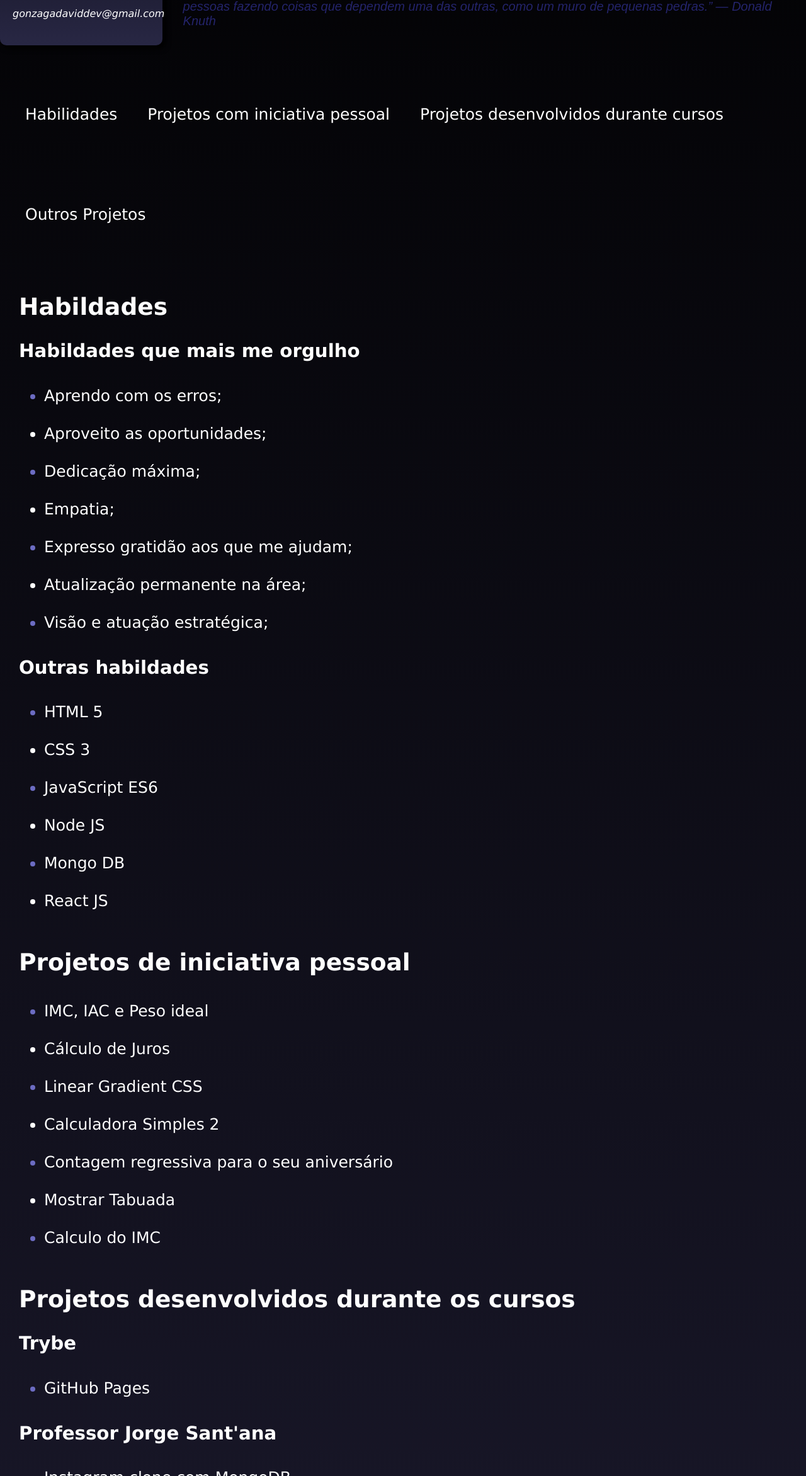
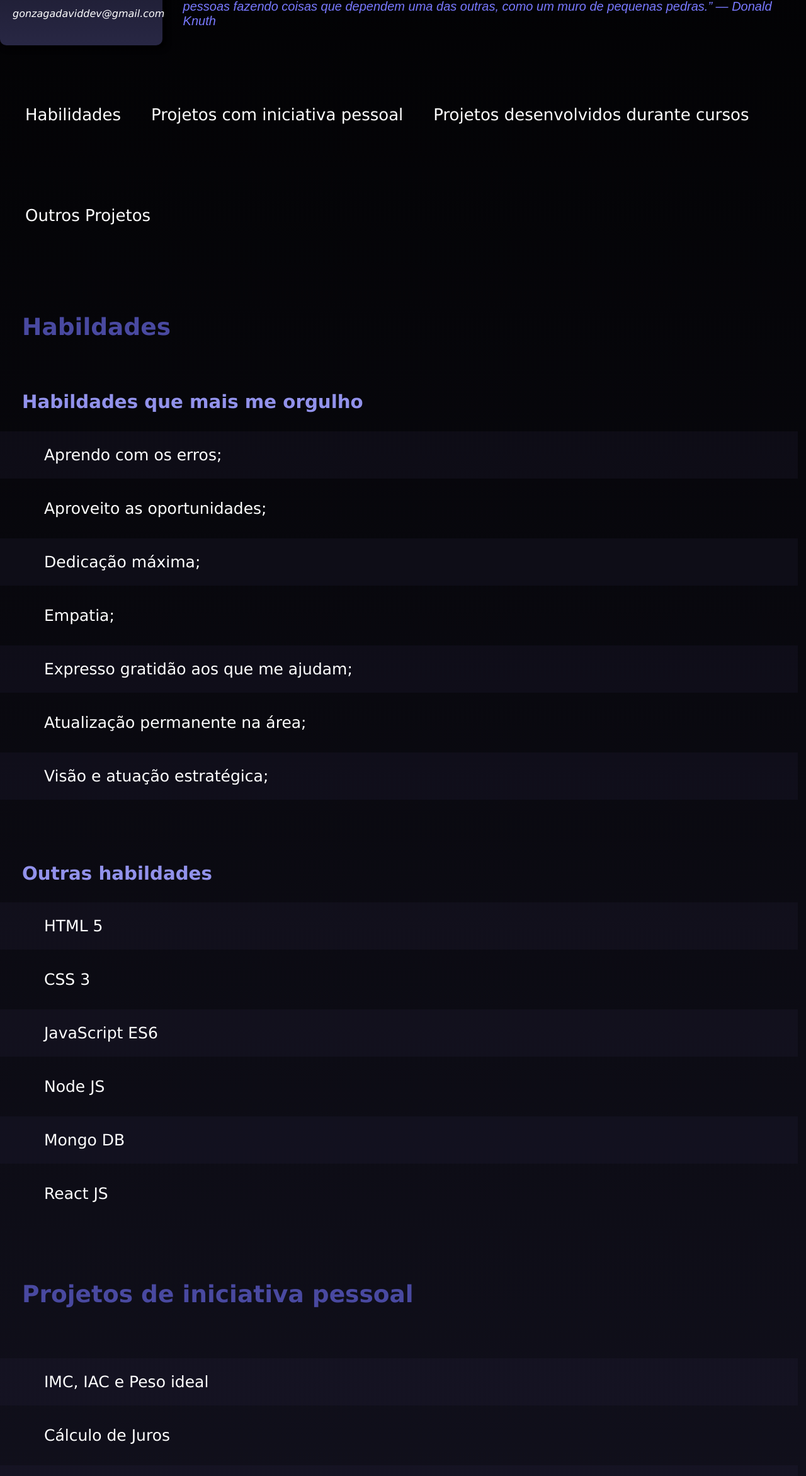
Before and after one commit to Gonzagadavid/portfolio-trybe, a plain HTML site: page index.html in a window 1280 px wide. Shown: the part 456-2800 px from the top of the page at 63% size. Drawn offline with Linux system fonts and the light colour scheme.

Commit message:
Adicionado lista zebrada

```diff
--- a/index.html
+++ b/index.html
@@ -11,7 +11,7 @@
 
   <h1>David Gonzaga da Silva</h1>
   <div class="header">
-    <div class="header-left">
+    <div class="header-left blue">
       <img  src="./images/perfil.jpg" alt="foto de David Gonzaga"   width="200px" id="foto" >
       <ul>
         <li> <img src="/images/git-hub.webp" alt="icon do github" width="20px"><a href="https://github.com/Gonzagadavid" target="_blank">  GitHub</a></li>
@@ -28,7 +28,7 @@
       </div>
     </div>
   </div>
-  <div class="menu">
+  <div class="menu blue">
       <ul>
         <li><a href="#skills">Habilidades</a></li>
       <li><a href="#pessoal">Projetos com iniciativa pessoal</a></li>
@@ -61,24 +61,23 @@
     </ul>
 
     <h2 id="pessoal">Projetos de iniciativa pessoal</h2>
-    <ul class="skills-ul">
+    <ul class="skills-ul blue proj">
       <li><a href="https://github.com/Gonzagadavid/IMC-IAC-ideal-weight" target="_blank">IMC, IAC e Peso ideal</a></li>
       <li><a href="https://github.com/Gonzagadavid/interest-calculation" target="_blank">Cálculo de Juros</a></li>
-      <li><a href="https://github.com/Gonzagadavid/linear-gradient-CSS" target="_blank">Linear Gradient CSS</a></li>
       <li><a href="https://github.com/Gonzagadavid/simple-calculator-2" target="_blank">Calculadora Simples 2</a></li>
-      <li><a href="https://github.com/Gonzagadavid/birthday-countdown" target="_blank">Contagem regressiva para o seu aniversário</a></li>
+      <li><a href="https://github.com/Gonzagadavid/birthday-countdown" target="_blank">Contagem regressiva para o seu aniversário</li></a>
       <li><a href="https://github.com/Gonzagadavid/mostrarTabuada" target="_blank">Mostrar Tabuada</a></li>
       <li><a href="https://github.com/Gonzagadavid/calculo-IMC" target="_blank">Calculo do IMC</a></li>
     </ul>
 
     <h2 id="cursos">Projetos desenvolvidos durante os cursos</h2>
     <h3>Trybe</h3>
-    <ul class="skills-ul">
+    <ul class="skills-ul blue proj">
       <li><a href="https://github.com/Gonzagadavid/Gonzagadavid.github.io" target="_blank">GitHub Pages</a></li>
     </ul>
 
     <h3>Professor Jorge Sant'ana</h3>
-    <ul class="skills-ul">
+    <ul class="skills-ul blue proj">
       <li><a href="https://github.com/Gonzagadavid/Instagram-clone-with-MongoDB" target="_blank">Instagram clone com MongoDB</a></li>
       <li><a href="https://github.com/Gonzagadavid/chat-real-time" target="_blank">Bate-papo em tempo real</a></li>
       <li><a href="https://github.com/Gonzagadavid/news-portal-with-MySql" target="_blank">Potal de Notícias com MySQL</a></li>
@@ -86,33 +85,35 @@
     </ul>
 
     <h3>COD3R</h3>
-    <ul class="skills-ul">
+    <ul class="skills-ul blue proj">
       <li><a href="https://github.com/Gonzagadavid/most-spoken-words" target="_blank">Palavras mais faladas com JavaScript Vannila</a></li>
       <li><a href="https://github.com/Gonzagadavid/calculator-mac-OS-with-ReactJS" target="_blank">Calculadora Mac OS com ReactJS</a></li>
     </ul>
 
     <h3>SerFrondEnd</h3>
-    <ul class="skills-ul">
+    <ul class="skills-ul blue proj">
       <li><a href="https://github.com/Gonzagadavid/todo-list" target="_blank">Lista de tarefas com JavaScript Vannila</a></li>
       <li><a href="https://github.com/Gonzagadavid/student-list-MVC" target="_blank">Lista de estudantes MVC com JavaScript Vannila</a></li>
     </ul>
 
     <h3>Digital Innovation One</h3>
-    <ul class="skills-ul">
+    <ul class="skills-ul blue proj">
       <li><a href="https://github.com/Gonzagadavid/genius_game" target="_blank">Genius Game</a></li>
-      <li><a href="https://github.com/Gonzagadavid/snake-game" target="_blank"></a>Snake Game</li>
+      <li><a href="https://github.com/Gonzagadavid/snake-game" target="_blank">Snake Game</a></li>
       <li><a href="https://github.com/Gonzagadavid/previsao-do-tempo" target="_blank">Previsão do tempo com Angular 8</a></li>
-      <li><a href="https://github.com/Gonzagadavid/course-manager-Angular" target="_blank"></a>Gerenciador de curso com Angular 8</li>
+      <li><a href="https://github.com/Gonzagadavid/course-manager-Angular" target="_blank">Gerenciador de curso com Angular 8</a></li>
       <li><a href="https://github.com/Gonzagadavid/-API-Coin-Market-Cap" target="_blank">API de Coins</a></li>
       <li><a href="https://github.com/Gonzagadavid/Interface-Netflix" target="_blank">Interface do Netflix</a></li>
       <li><a href="https://github.com/Gonzagadavid/paginainstagram" target="_blank">Página inicial do intragram</a></li>
     </ul>
 
     <h2 id="outros">Outros Projetos</h2>
-    <li><a href="https://github.com/Gonzagadavid/Terminal-chat" target="_blank">Terminal chat do evento JS Expert</a></li>
-    <li><a href="https://github.com/Gonzagadavid/space-battle" target="_blank"></a>Batalha Espacial</li>
-    <li><a href="https://github.com/Gonzagadavid/calculadora-simples" target="_blank"></a>Calculadora Simples</li>
-    <li><a href="https://github.com/Gonzagadavid/eloquent-exercicios" target="_blank">Exrcícios do livro Eloquent JavaScript</a></li>
+      <ul class="skills-ul blue proj">
+        <li><a href="https://github.com/Gonzagadavid/Terminal-chat" target="_blank">Terminal chat do evento JS Expert</a></li>
+        <li><a href="https://github.com/Gonzagadavid/space-battle" target="_blank">Batalha Espacial</a></li>
+        <li><a href="https://github.com/Gonzagadavid/calculadora-simples" target="_blank">Calculadora Simples</a></li>
+        <li><a href="https://github.com/Gonzagadavid/eloquent-exercicios" target="_blank">Exrcícios do livro Eloquent JavaScript</a></li>
+      </ul>
   </div>
 
 </body>
--- a/style.css
+++ b/style.css
@@ -10,10 +10,17 @@ h1 {
   text-align: center;
   font-size: 2em;
   font-family: cursive, sans-serif;
+  color: rgb(73, 73, 160);
 }
 
 h2 {
+  margin: 80px 0px;
+  color: rgb(73, 73, 160);
+}
+
+h3 {
   margin-top: 50px;
+  color: rgb(146, 146, 235);
 }
 
 strong {
@@ -27,12 +34,6 @@ a {
 
 a:visited {
   color: #fff;
-}
-
-
-a:hover {
-  color: rgb(108, 108, 194);
-  font-size: 28px;
 }
 
 li {
@@ -80,24 +81,60 @@ li {
   font-style: italic;
   font-size: 20px;
   margin-top: 50px;
-  color: rgb(36, 36, 107);
+  color: rgb(121, 121, 255);
 }
 
 .list {
-  margin: 30px;
+  margin: 0px;
+  width: 93.55vw;
+}
+
+.list h2, h3 {
+  margin-left: 35px;
 }
 
 .list li{
-  line-height: 2;
-  list-style: disc;
+  line-height: 3;
+  padding-left: 70px;
+  width: 100%;
+}
+
+.list li:last-child{
+  margin-bottom: 100px;
 }
 
 .menu li{
   display: inline-block;
   margin: 70px 40px 60px 0px ;
+  transition-property: all;
+  transition-duration: 0.4s;
+  transition-delay: 0.08s;
+  font-size: 26px;
+
+}
+
+.menu li:last-child{
+  margin-right: 0%;
+}
+
+.menu li:hover {
+  transform: scale(1.1);
+}
+
+.skills-ul{
+  padding: 0%;
 }
 
 .skills-ul li:nth-child(odd) {
+  background-color: rgba(40, 39, 68, 0.2);
+}
+
+.blue a{
+  transition-property: color;
+  transition-duration: 0.4s;
+  transition-delay: 0.08s;
+}
+
+.blue a:hover {
   color: rgb(108, 108, 194);
-
 }
```
